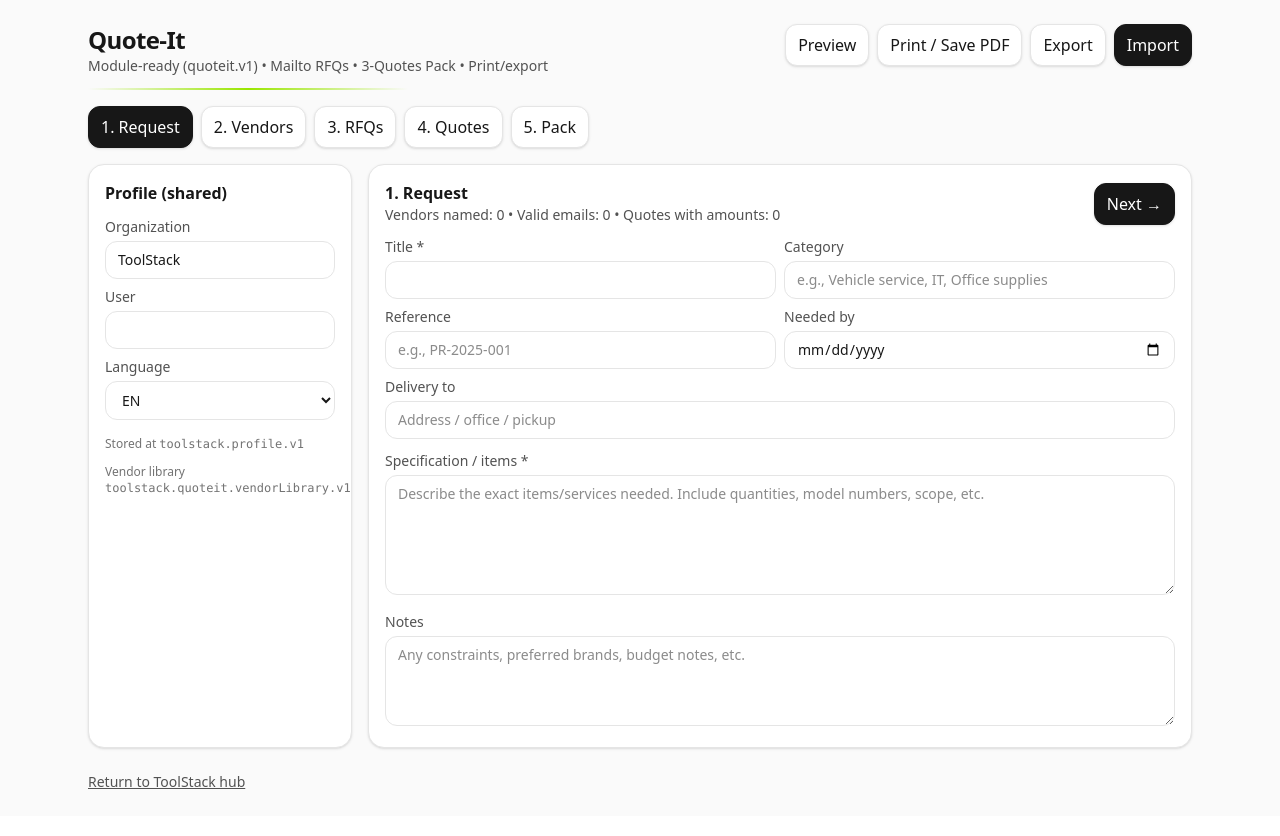
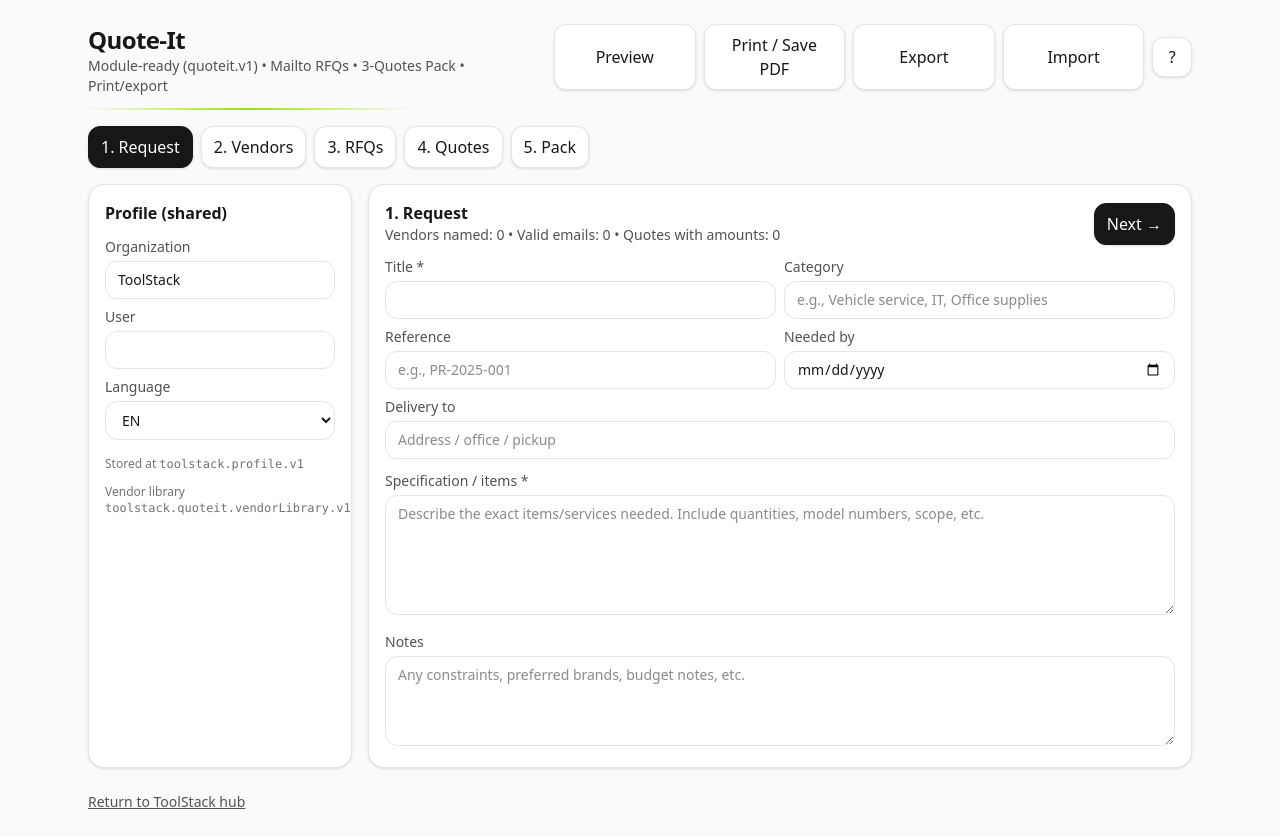
Before and after one commit to retronlinede-design/toolstack-quote-it, a React (Vite) app: page / in a window 1280 px wide. Built offline with nearby package versions, Linux system fonts and the light colour scheme.

Commit message:
Quote-It: RFQ vendor selection + comms hub updates

```diff
--- a/src/App.jsx
+++ b/src/App.jsx
@@ -293,6 +293,7 @@
   const [state, setState] = useState(loadState());
 
   const [previewOpen, setPreviewOpen] = useState(false);
+  const [helpOpen, setHelpOpen] = useState(false);
   const importRef = useRef(null);
 
   // Vendor Finder + Library state
@@ -677,7 +678,7 @@
 
       <div className="max-w-6xl mx-auto p-4 sm:p-6">
         {/* Header (match Inspect-It) */}
-        <div className="flex items-start justify-between gap-4">
+        <div className="flex flex-col sm:flex-row sm:items-start sm:justify-between gap-4">
           <div>
             <div className="text-2xl font-bold tracking-tight">Quote-It</div>
             <div className="text-sm text-neutral-600">
@@ -686,7 +687,9 @@
             <div className="mt-3 h-[2px] w-80 rounded-full bg-gradient-to-r from-lime-400/0 via-lime-400 to-emerald-400/0" />
           </div>
 
-          <div className="flex flex-wrap gap-2 justify-end">
+          {/* ✅ ToolStack standard: normalized Top Actions grid + pinned ? Help */}
+          <div className="w-full sm:w-auto flex items-center justify-end gap-2">
+            <div className="grid grid-cols-4 gap-2 w-full sm:w-auto">
               <button className={btnSecondary} onClick={() => setPreviewOpen(true)}>
                 Preview
               </button>
@@ -696,9 +699,20 @@
               <button className={btnSecondary} onClick={exportJSON}>
                 Export
               </button>
-            <button className={btnPrimary} onClick={() => importRef.current?.click()}>
+              <button className={btnSecondary} onClick={() => importRef.current?.click()}>
                 Import
               </button>
+            </div>
+
+            <button
+              className={`${btnSecondary} w-10 h-10 flex items-center justify-center`}
+              onClick={() => setHelpOpen(true)}
+              title="Help"
+              aria-label="Help"
+            >
+              ?
+            </button>
+
             <input
               ref={importRef}
               type="file"
@@ -766,7 +780,7 @@
 
           {/* Main step card */}
           <div className="bg-white border border-neutral-200 rounded-2xl shadow-sm p-4 lg:col-span-3">
-            {/* Step header row (same pattern as Inspect-It “New inspection”) */}
+            {/* Step header row */}
             <div className="flex flex-wrap items-end justify-between gap-3">
               <div>
                 <div className="font-semibold">{steps[step]?.label || "Quote-It"}</div>
@@ -876,7 +890,11 @@
                           One-click searches → quick add → (optional) save to your library.
                         </div>
                       </div>
-                      <button className={btnSecondary} onClick={autoPick3VendorsFromLibrary} title="Pick 3 best matches from your saved library">
+                      <button
+                        className={btnSecondary}
+                        onClick={autoPick3VendorsFromLibrary}
+                        title="Pick 3 best matches from your saved library"
+                      >
                         Auto-pick 3 (from library)
                       </button>
                     </div>
@@ -897,7 +915,9 @@
                           className={inputBase}
                           value={vendorFinder.category}
                           onChange={(e) => setVendorFinder((p) => ({ ...p, category: e.target.value }))}
-                          placeholder={state.request.category ? `Default: ${state.request.category}` : "e.g., IT, Office, Vehicle"}
+                          placeholder={
+                            state.request.category ? `Default: ${state.request.category}` : "e.g., IT, Office, Vehicle"
+                          }
                         />
                       </label>
                       <label className="text-sm md:col-span-2">
@@ -915,12 +935,13 @@
                       <div className="font-semibold text-sm">Search suggestions</div>
                       <div className="mt-2 space-y-2">
                         {finderQueries.length === 0 ? (
-                          <div className="text-sm text-neutral-600">
-                            Add a Request title + spec to generate searches.
-                          </div>
+                          <div className="text-sm text-neutral-600">Add a Request title + spec to generate searches.</div>
                         ) : (
                           finderQueries.map((q, i) => (
-                            <div key={i} className="flex items-start justify-between gap-2 flex-wrap rounded-xl border border-neutral-200 bg-neutral-50 p-2">
+                            <div
+                              key={i}
+                              className="flex items-start justify-between gap-2 flex-wrap rounded-xl border border-neutral-200 bg-neutral-50 p-2"
+                            >
                               <div className="text-sm text-neutral-800 break-words">{q}</div>
                               <div className="flex gap-2">
                                 <button className={btnSecondary} onClick={() => copyText(q)}>
@@ -1163,7 +1184,11 @@
                         </label>
                         <label className="text-sm">
                           <div className="text-neutral-600">Phone</div>
-                          <input className={inputBase} value={v.phone} onChange={(e) => updateVendor(v.id, { phone: e.target.value })} />
+                          <input
+                            className={inputBase}
+                            value={v.phone}
+                            onChange={(e) => updateVendor(v.id, { phone: e.target.value })}
+                          />
                         </label>
                         <label className="text-sm">
                           <div className="text-neutral-600">Website</div>
@@ -1214,15 +1239,27 @@
                 <div className="mt-3 grid grid-cols-1 md:grid-cols-2 gap-2">
                   <label className="text-sm">
                     <div className="text-neutral-600">Subject prefix</div>
-                    <input className={inputBase} value={state.rfq.subjectPrefix} onChange={(e) => updateRFQ({ subjectPrefix: e.target.value })} />
+                    <input
+                      className={inputBase}
+                      value={state.rfq.subjectPrefix}
+                      onChange={(e) => updateRFQ({ subjectPrefix: e.target.value })}
+                    />
                   </label>
                   <label className="text-sm">
                     <div className="text-neutral-600">Greeting</div>
-                    <input className={inputBase} value={state.rfq.greeting} onChange={(e) => updateRFQ({ greeting: e.target.value })} />
+                    <input
+                      className={inputBase}
+                      value={state.rfq.greeting}
+                      onChange={(e) => updateRFQ({ greeting: e.target.value })}
+                    />
                   </label>
                   <label className="text-sm">
                     <div className="text-neutral-600">Closing</div>
-                    <input className={inputBase} value={state.rfq.closing} onChange={(e) => updateRFQ({ closing: e.target.value })} />
+                    <input
+                      className={inputBase}
+                      value={state.rfq.closing}
+                      onChange={(e) => updateRFQ({ closing: e.target.value })}
+                    />
                   </label>
                   <label className="text-sm">
                     <div className="text-neutral-600">Signature name (optional)</div>
@@ -1236,7 +1273,11 @@
 
                   <label className="text-sm md:col-span-2">
                     <div className="text-neutral-600">Payment line</div>
-                    <input className={inputBase} value={state.rfq.paymentLine} onChange={(e) => updateRFQ({ paymentLine: e.target.value })} />
+                    <input
+                      className={inputBase}
+                      value={state.rfq.paymentLine}
+                      onChange={(e) => updateRFQ({ paymentLine: e.target.value })}
+                    />
                   </label>
                 </div>
 
@@ -1511,7 +1552,8 @@
 
                   <div className="mt-3 text-sm">
                     <div>
-                      <span className="text-neutral-600">Prepared by:</span> {profile.user || state.rfq.signatureName || "-"}
+                      <span className="text-neutral-600">Prepared by:</span>{" "}
+                      {profile.user || state.rfq.signatureName || "-"}
                     </div>
                     <div>
                       <span className="text-neutral-600">Date:</span> {isoToday()}
@@ -1606,7 +1648,9 @@
                           ) : (
                             quoteRows.map((r) => (
                               <tr key={r.vendorId} className="border-b last:border-b-0">
-                                <td className="py-2 pr-2">{state.compliance.selectedVendorId === r.vendorId ? "✓" : ""}</td>
+                                <td className="py-2 pr-2">
+                                  {state.compliance.selectedVendorId === r.vendorId ? "✓" : ""}
+                                </td>
                                 <td className="py-2 pr-2 font-medium">{r.vendorName}</td>
                                 <td className="py-2 pr-2">{r.amount === null ? "-" : moneyFmt(r.amount)}</td>
                                 <td className="py-2 pr-2">{r.leadTime || "-"}</td>
@@ -1645,6 +1689,53 @@
           </div>
         )}
 
+        {/* ✅ Help Pack v1 modal (standard) */}
+        {helpOpen && (
+          <div className="fixed inset-0 bg-black/40 flex items-center justify-center p-3 z-50">
+            <div className="w-full max-w-2xl bg-white rounded-2xl shadow-xl border border-neutral-200 overflow-hidden">
+              <div className="p-3 border-b flex items-center justify-between">
+                <div className="font-semibold">Help — Quote-It</div>
+                <button className={btnPrimary} onClick={() => setHelpOpen(false)}>
+                  Close
+                </button>
+              </div>
+
+              <div className="p-4 sm:p-5 space-y-4 text-sm">
+                <div className="rounded-2xl border border-neutral-200 bg-neutral-50 p-3">
+                  <div className="font-semibold">How saving works</div>
+                  <div className="mt-1 text-neutral-700">
+                    This app autosaves locally in your browser (localStorage). There’s no login and no cloud sync.
+                  </div>
+                </div>
+
+                <div className="rounded-2xl border border-neutral-200 bg-neutral-50 p-3">
+                  <div className="font-semibold">Backups (recommended)</div>
+                  <ul className="mt-1 list-disc pl-5 text-neutral-700 space-y-1">
+                    <li>Use <span className="font-semibold">Export</span> to download a JSON backup file.</li>
+                    <li>Use <span className="font-semibold">Import</span> to restore from a JSON file.</li>
+                    <li>Good routine: export weekly, and always before browser resets/new device.</li>
+                  </ul>
+                </div>
+
+                <div className="rounded-2xl border border-neutral-200 bg-neutral-50 p-3">
+                  <div className="font-semibold">Storage keys</div>
+                  <div className="mt-2 grid grid-cols-1 gap-2">
+                    {moduleManifest.storageKeys.map((k) => (
+                      <div key={k} className="rounded-xl border border-neutral-200 bg-white px-3 py-2 font-mono text-xs">
+                        {k}
+                      </div>
+                    ))}
+                  </div>
+                </div>
+
+                <div className="text-xs text-neutral-500">
+                  Tip: If something looks “missing”, it’s usually a different browser/profile/device. Import your last export.
+                </div>
+              </div>
+            </div>
+          </div>
+        )}
+
         {/* Footer link (match Inspect-It) */}
         <div className="mt-6 text-sm text-neutral-600">
           <a className="underline hover:text-neutral-900" href={HUB_URL} target="_blank" rel="noreferrer">
```
Lines whose indentation alone changed are shown as unchanged.
